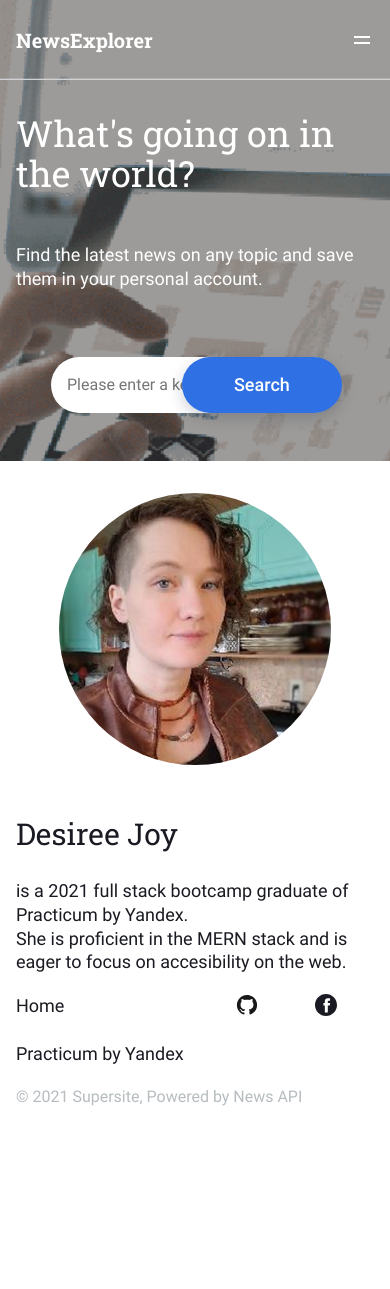
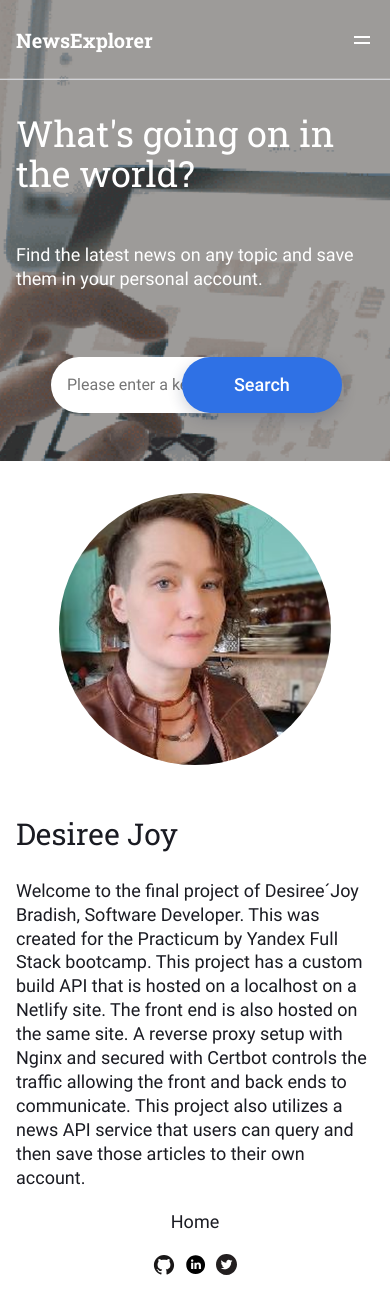
Before and after one commit to DesireeJoy/news-explorer-full, a React app in the folder news-explorer-frontend/: page / in a window 390 px wide. Shown: the top 1289 px of the page. Before the commit the page ends 1124 px from the top, so only its background shows below. Built offline with nearby package versions, Linux system fonts and the light colour scheme; a web font is replaced by a local one.

Commit message:
Finish footer

```diff
--- a/news-explorer-frontend/src/components/About/About.js
+++ b/news-explorer-frontend/src/components/About/About.js
@@ -8,8 +8,7 @@ function About(props) {
                 <img className='about__image' src={creator} alt='the author' />
                 <div className='about__container'>
                     <h2 className='about__heading'>Desiree Joy</h2>
-                    <p className='about__description'>is a 2021 full stack bootcamp graduate of Practicum by Yandex.
-                    <br /> She is proficient in the MERN stack and is eager to focus on accesibility on the web.</p>
+                    <p className='about__description'>Welcome to the final project of Desiree´Joy Bradish, Software Developer. This was created for the Practicum by Yandex Full Stack bootcamp. This project has a custom build API that is hosted on a localhost on a Netlify site. The front end is also hosted on the same site. A reverse proxy setup with Nginx and secured with Certbot controls the traffic allowing the front and back ends to communicate. This project also utilizes a news API service that users can query and then save those articles to their own account.</p>
                 </div>
             </section>
         )
--- a/news-explorer-frontend/src/components/Footer/Footer.css
+++ b/news-explorer-frontend/src/components/Footer/Footer.css
@@ -17,7 +17,7 @@
 }
 
 .footer__link {
-  width: 30%;
+  width: 20%;
 }
 
 .footer__list {
@@ -35,12 +35,22 @@
   font-size: 18px;
   line-height: 24px;
 }
+.footer__icon-image {
+  height: 21px;
+  margin: 5px;
+}
 @media screen and (max-width: 1270px) {
   .footer__list {
-    flex-direction: column;
+    display: grid;
+    grid-template: repeat(2, 1fr) / repeat(1, 1fr);
+    grid-gap: 15px;
+    justify-items: center;
   }
   .footer {
     flex-direction: row-reverse;
+  }
+  .footer__icon {
+    grid-row: 1;
   }
 }
 @media screen and (max-width: 1024px) {
@@ -60,11 +70,9 @@
     width: 100%;
   }
   .footer__list {
-    display: grid;
-    grid-template-rows: 1fr 1fr;
-    grid-template-columns: 200px 1fr 1fr;
-    gap: 20px;
-
+    display: flex;
+    flex-direction: column;
+    align-items: center;
     padding-left: 0;
     margin: 0;
   }
@@ -72,4 +80,7 @@
     grid-row: 2/3;
     grid-column: 1 / span 3;
   }
+  .footer__copyright {
+    text-align: center;
+  }
 }
--- a/news-explorer-frontend/src/components/Footer/Footer.js
+++ b/news-explorer-frontend/src/components/Footer/Footer.js
@@ -1,4 +1,5 @@
-import facebookLogo from '../../images/facebook.svg';
+import twitterLogo from '../../images/twitter.svg';
+import linkedInLogo from '../../images/linkedIn.svg';
 import githubLogo from '../../images/github.svg';
 function Footer(){
     return(
@@ -7,10 +8,10 @@ function Footer(){
                 <p className='footer__copyright'>© 2021 Supersite, Powered by News API</p>
                 <nav className='footer__link'>
                     <ul className='footer__list'>
-                        <li><a className='footer__link' href= '/' target='_self' rel='noreferrer'>Home</a></li>
-                        <li className='footer__list-item'><a className='footer__link' href= 'https://practicum.yandex.com/' target='_blank' rel='noreferrer'>Practicum by Yandex</a></li>
-                        <li><a className='footer__link'href='https://github.com/lmontem/news-explorer-frontend' target='_blank' rel='noreferrer'><img src={githubLogo} alt='github logo' /></a></li>
-                        <li><a className='footer__link'href='https://www.facebook.com/YPracticum' target='_blank' rel='noreferrer'><img src={facebookLogo} alt='facebook logo' /></a></li>
+                        <li className='footer__list-item'><a className='footer__link' href= '/' target='_self' rel='noreferrer'>Home</a></li>
+                        <li className='footer__icon'><a className='footer__link'href='https://github.com/DesireeJoy/' target='_blank' rel='noreferrer'><img src={githubLogo} className='footer__icon-image' alt='github logo' /></a>
+                        <a className='footer__link'href='https://www.linkedin.com/in/desiree-bradish-a5728bb/' target='_blank' rel='noreferrer'><img src={linkedInLogo} className='footer__icon-image' alt='linkedIn logo' /></a>
+                        <a className='footer__link'href='https://twitter.com/DesireeJoy' target='_blank' rel='noreferrer'><img src={twitterLogo} className='footer__icon-image' alt='twitter logo' /></a></li>
 
                     </ul>
                 </nav>
```
Also changed, not shown: news-explorer-frontend/src/images/linkedIn.svg (added), news-explorer-frontend/src/images/twitter.svg (added), 4 other files.
